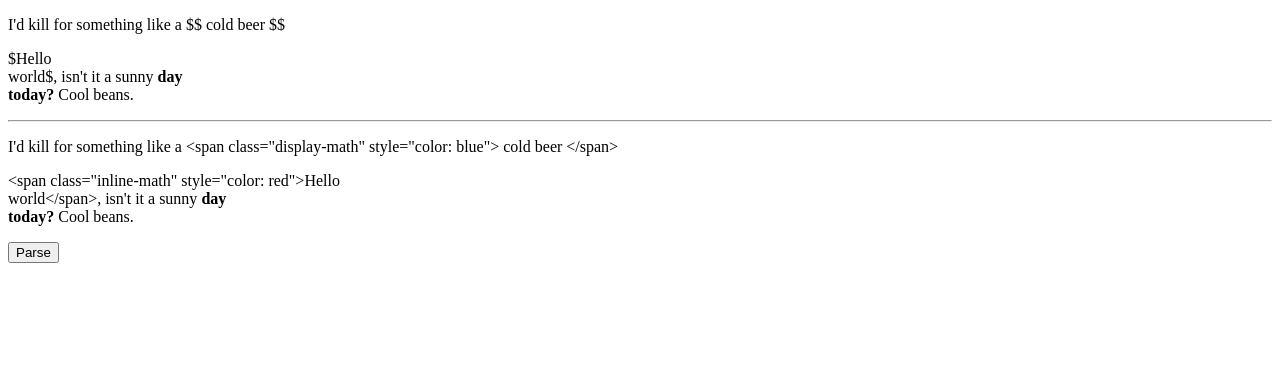
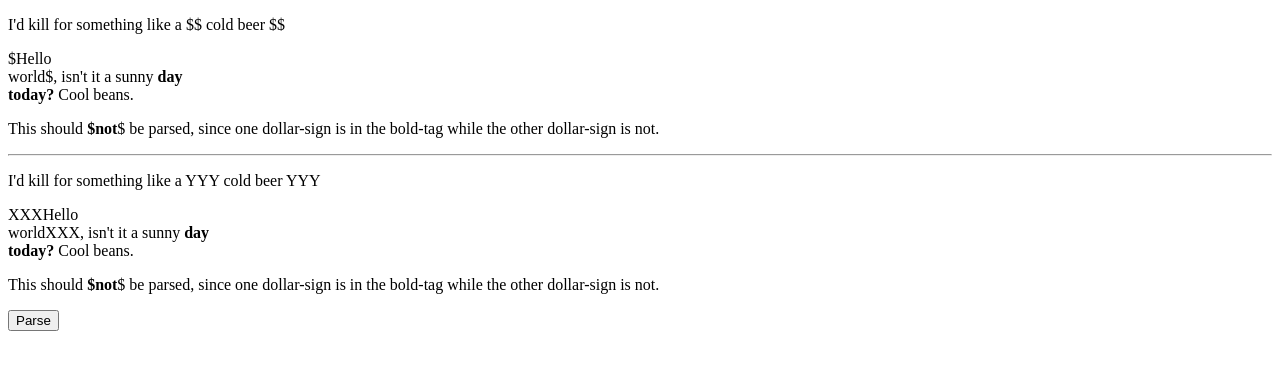
Before and after one commit to bersling/mathjax-parser, a website: page demo.html in a window 1280 px wide. Both pictures are taken after a click on the button "Parse". Drawn offline with nearby package versions, Linux system fonts and the light colour scheme.

Commit message:
up the demo

```diff
--- a/demo.html
+++ b/demo.html
@@ -15,7 +15,10 @@
 
 <div id="demo">
   <p>I'd kill for something like a $$ cold beer $$</p>
-  <p> $Hello <br> world$, isn't it a sunny <strong> day <br> today? </strong> Cool beans. </p>
+  <p> $Hello <br> world$, isn't it a sunny <strong> day <br> today?</strong> Cool beans.</p>
+  <p>
+    This should <b>$not</b>$ be parsed, since one dollar-sign is in the bold-tag while the other dollar-sign is not.
+  </p>
 </div>
 
 <hr>
@@ -31,8 +34,8 @@
     var config = {
           inlineMath: [['$','$'],['\\(','\\)']],
           displayMath: [['$$','$$'],['\\[','\\]']],
-          inlineMathReplacement: ['<span class="inline-math" style="color: red">', '</span>'],
-          displayMathReplacement: ['<span class="display-math" style="color: blue">','</span>']
+          inlineMathReplacement: ['XXX', 'XXX'],
+          displayMathReplacement: ['YYY','YYY']
         }
 
     var parser = new MathjaxParser();
```
